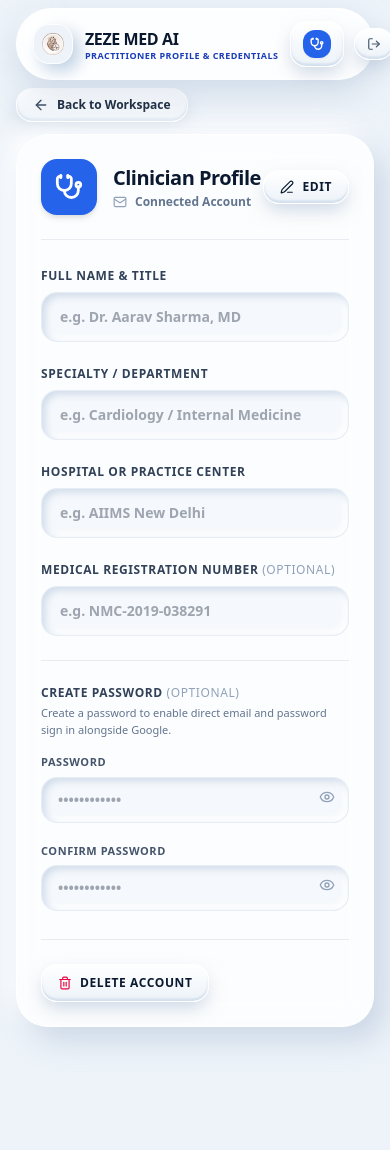
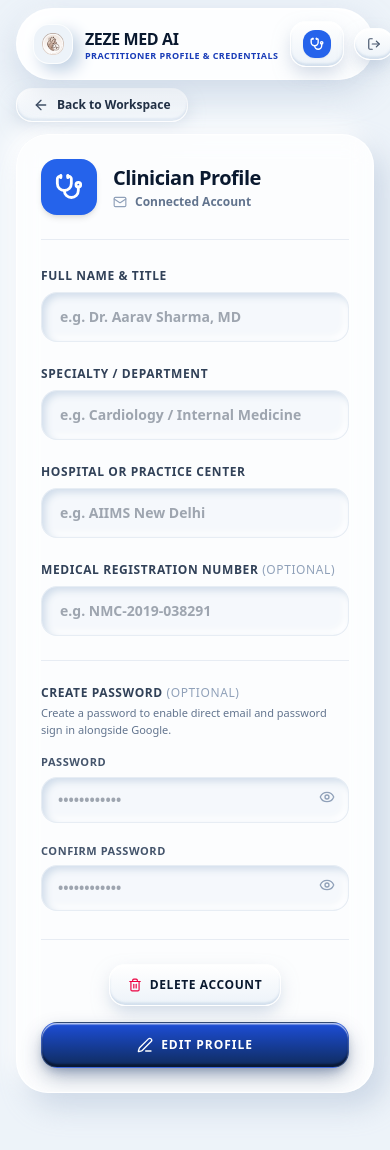
Before and after one commit to Sayan-CtrlZ/ZEZE, a Next.js app in the folder Client/: page /profile in a window 390 px wide. Shown: the top 1150 px of the page. Before the commit the page ends 1091 px from the top, so only its background shows below. Built offline with nearby package versions, Linux system fonts and the light colour scheme; no server answers.

Commit message:
refactor: move edit/save actions to the bottom and add workspace lock conditional for account deletion

```diff
--- a/Client/src/app/profile/page.tsx
+++ b/Client/src/app/profile/page.tsx
@@ -405,29 +405,6 @@ function ProfileContent() {
                   </div>
                 </div>
               </div>
-
-              {/* Top-Right Action: Edit / Save toggle */}
-              <div className="shrink-0">
-                {isEditing ? (
-                  <button
-                    type="button"
-                    onClick={handleSaveProfile}
-                    className="neu-button-3d inline-flex items-center justify-center gap-2 px-5 py-2.5 text-xs font-black uppercase tracking-wider cursor-pointer active:scale-95"
-                  >
-                    <Save className="w-3.5 h-3.5" />
-                    <span>Save</span>
-                  </button>
-                ) : (
-                  <button
-                    type="button"
-                    onClick={() => setIsEditing(true)}
-                    className="neu-button-secondary inline-flex items-center justify-center gap-2 px-4 py-2 text-xs font-black uppercase tracking-wider cursor-pointer active:scale-95"
-                  >
-                    <Edit3 className="w-3.5 h-3.5" />
-                    <span>Edit</span>
-                  </button>
-                )}
-              </div>
             </div>
 
             {/* Form Fields */}
@@ -682,8 +659,10 @@ function ProfileContent() {
               </div>
             </div>
 
-            {/* Bottom Action Area: Delete Account */}
-            <div className="pt-6 border-t border-slate-200/80 flex items-center justify-between">
+            {/* Bottom Action Area: Save / Edit & (when unlocked) Delete Account */}
+            <div className="pt-6 border-t border-slate-200/80 flex flex-col sm:flex-row items-center justify-between gap-4">
+              <div>
+                {!isWorkspaceLocked ? (
                   <button
                     type="button"
                     onClick={() => {
@@ -691,11 +670,44 @@ function ProfileContent() {
                       setDeleteError(null);
                       setShowDeleteModal(true);
                     }}
-                className="neu-button-secondary text-rose-700 hover:text-rose-900 border-rose-200/80 text-xs font-black uppercase tracking-wider px-4 py-2.5 inline-flex items-center justify-center gap-2 cursor-pointer transition-all active:scale-95"
+                    className="neu-button-secondary text-rose-700 hover:text-rose-900 border-rose-200/80 text-xs font-black uppercase tracking-wider px-4.5 py-3 inline-flex items-center justify-center gap-2 cursor-pointer transition-all active:scale-95"
                   >
                     <Trash2 className="w-3.5 h-3.5 text-rose-600" />
                     <span>Delete Account</span>
                   </button>
+                ) : null}
+              </div>
+
+              <div className="flex items-center gap-3 w-full sm:w-auto justify-end">
+                {isEditing && !isWorkspaceLocked && (
+                  <button
+                    type="button"
+                    onClick={() => setIsEditing(false)}
+                    className="neu-button-secondary px-5 py-3 text-xs font-black uppercase tracking-wider text-slate-600 cursor-pointer active:scale-95"
+                  >
+                    Cancel
+                  </button>
+                )}
+                {isEditing ? (
+                  <button
+                    type="button"
+                    onClick={handleSaveProfile}
+                    className="neu-button-3d w-full sm:w-auto inline-flex items-center justify-center gap-2 px-8 py-3.5 text-xs sm:text-sm font-black uppercase tracking-wider cursor-pointer active:scale-95 shadow-md text-white"
+                  >
+                    <Save className="w-4 h-4" />
+                    <span>{isWorkspaceLocked ? "Complete & Save Profile" : "Save Changes"}</span>
+                  </button>
+                ) : (
+                  <button
+                    type="button"
+                    onClick={() => setIsEditing(true)}
+                    className="neu-button-3d w-full sm:w-auto inline-flex items-center justify-center gap-2 px-8 py-3.5 text-xs sm:text-sm font-black uppercase tracking-wider cursor-pointer active:scale-95 shadow-md text-white"
+                  >
+                    <Edit3 className="w-4 h-4" />
+                    <span>Edit Profile</span>
+                  </button>
+                )}
+              </div>
             </div>
           </div>
         </div>
```
Lines whose indentation alone changed are shown as unchanged.
